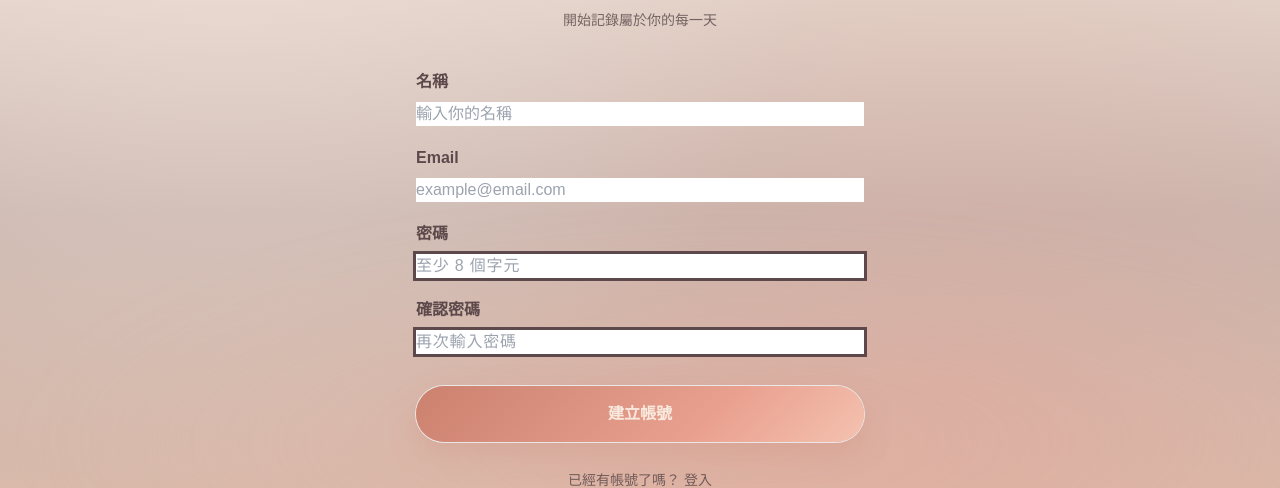
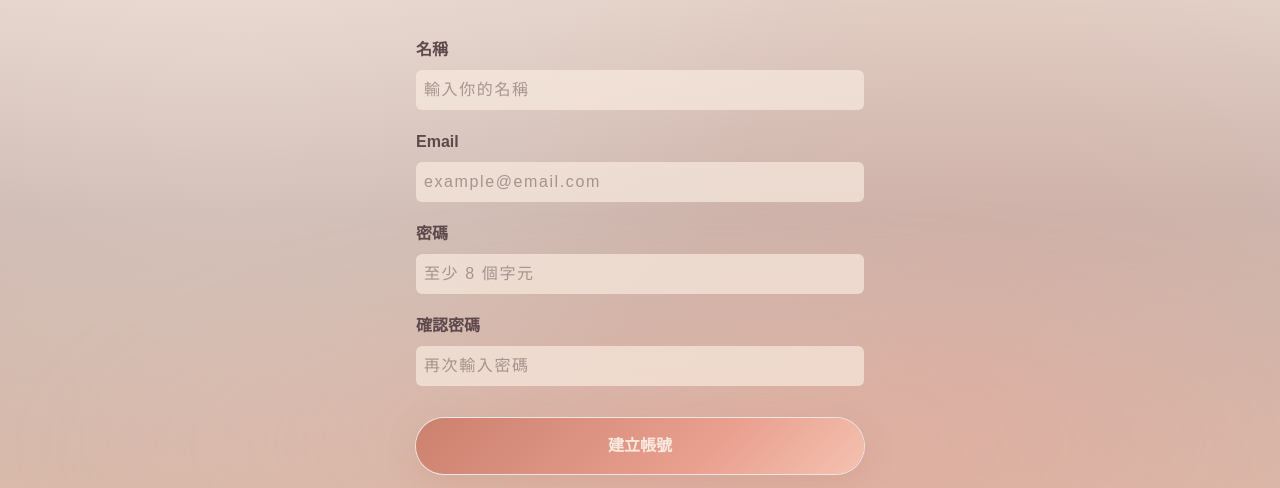
Before and after one commit to MiJouHsieh/seredijia, a React (Vite) app: page /signup in a window 1280 px wide. Shown: the part 202-690 px from the top of the page. Built offline with nearby package versions, Linux system fonts and the light colour scheme; no server answers; a web font is replaced by a local one.

Commit message:
fix(auth): align autofill styles with theme
Add shared auth input styles for light and dark themes.

Override Chrome and Safari autofill text and background colors
so autofilled fields stay consistent with the app theme.

```diff
--- a/src/index.css
+++ b/src/index.css
@@ -130,4 +130,33 @@
   .cta-btn-style {
     @apply  w-full rounded-full bg-[linear-gradient(135deg,#CB816E_0%,#eaa08f_65%,#F4C2B0_100%)] py-4 font-semibold text-cream shadow-[0_10px_30px_rgba(203,129,110,0.25)] ring-1 ring-slate-100/80 transition duration-300 hover:shadow-[0_14px_36px_rgba(203,129,110,0.32)] hover:brightness-110 dark:text-purple100;
   }
+
+  .auth-input-field {
+    @apply tracking-widest text-milkTea dark:text-peach placeholder:text-dark/50 dark:placeholder:text-softPeach/50  dark:bg-dark/50 focus:border-softPeach outline-none h-10 rounded-md px-2 bg-cream/70;
+  }
+
+  /* Chrome / Safari autofill */
+  /* Light mode autofill */
+  .auth-input-field:-webkit-autofill,
+  .auth-input-field:-webkit-autofill:hover,
+  .auth-input-field:-webkit-autofill:focus,
+  .auth-input-field:-webkit-autofill:active {
+    -webkit-text-fill-color: #9f827a;
+    caret-color: #9f827a;
+
+    -webkit-box-shadow: 0 0 0 1000px #f8eadf inset;
+    box-shadow: 0 0 0 1000px #f8eadf inset;
+  }
+
+  /* Dark mode autofill */
+  .dark .auth-input-field:-webkit-autofill,
+  .dark .auth-input-field:-webkit-autofill:hover,
+  .dark .auth-input-field:-webkit-autofill:focus,
+  .dark .auth-input-field:-webkit-autofill:active {
+    -webkit-text-fill-color: #eb9c91;
+    caret-color: #eb9c91;
+
+    -webkit-box-shadow: 0 0 0 1000px #5d494b inset;
+    box-shadow: 0 0 0 1000px #5d494b inset;
+  }
 }
```
